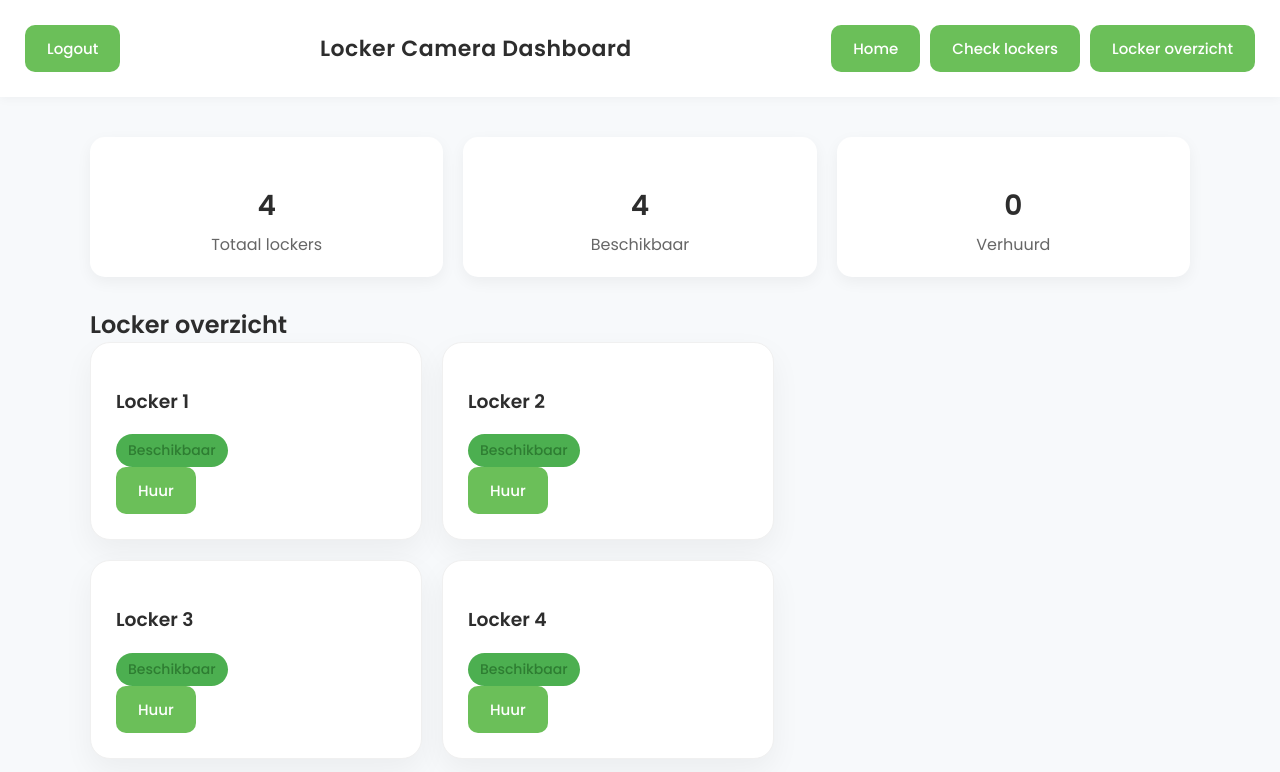
After one commit to IbrickBateman/Leihothek, a Flask app: page /rentals in a window 1280 px wide. The commit adds this page. Shown: the top 772 px of the page. Run offline with Flask 3, Linux system fonts and the light colour scheme; the visitor is signed in with stand-in values (Sample User, id 1).

Commit message:
Lockers toegevoegd en een aantal andere dingetjes

```diff
--- a/app/routes.py
+++ b/app/routes.py
@@ -3,6 +3,15 @@ import os
 
 from .services.detection import detect_items
 from .services.locker import get_locker_status
+from datetime import datetime
+from .services.yolo_services import detect_image
+
+lockers_data = [
+    {"name": "Locker 1", "status": "available", "user": None, "rented_at": None},
+    {"name": "Locker 2", "status": "available", "user": None, "rented_at": None},
+    {"name": "Locker 3", "status": "available", "user": None, "rented_at": None},
+    {"name": "Locker 4", "status": "available", "user": None, "rented_at": None},
+]
 
 main = Blueprint("main", __name__)
 
@@ -37,27 +46,37 @@ def home():
 
 @main.route("/check", methods=["GET", "POST"])
 def check():
-    if not session.get("logged_in"):
-        return redirect(url_for("main.login"))
     BASE_DIR = os.path.dirname(os.path.dirname(os.path.abspath(__file__)))
 
     lockers = {
-        "Locker 1": os.path.join(BASE_DIR, "input", "test.jpg"),
-        "Locker 2": os.path.join(BASE_DIR, "input", "test2.jpg"),
-    }
+    "Locker 1": os.path.join(BASE_DIR, "input", "test.jpg"),
+    "Locker 2": os.path.join(BASE_DIR, "input", "test2.jpg"),
+    "Locker 3": os.path.join(BASE_DIR, "input", "test3.jpg"),
+    "Locker 4": os.path.join(BASE_DIR, "input", "test4.jpg"),
+}
 
     results_data = {}
 
     for locker_name, image_path in lockers.items():
-        _, detected = detect_items(image_path)
-        status = get_locker_status(detected)
+        filename = os.path.basename(image_path)
 
-        filename = os.path.basename(image_path)
+        input_path = image_path
+        output_path = os.path.join(BASE_DIR, "static", "output", filename)
+
+        detections = detect_image(input_path, output_path)
+
+        if not detections:
+            status = "FOUT"
+        elif "laptop" in detections:
+            status = "FOUT"
+        else:
+            status = "OK"
 
         results_data[locker_name] = {
             "status": status,
-            "image": filename
-        }
+            "image": filename,
+            "detections": detections
+    }
 
     return render_template("index.html", lockers=results_data)
 
@@ -65,24 +84,80 @@ def check():
 def locker_detail(name):
     if not session.get("logged_in"):
         return redirect(url_for("main.login"))
+
     BASE_DIR = os.path.dirname(os.path.dirname(os.path.abspath(__file__)))
 
     lockers = {
         "Locker 1": "test.jpg",
-        "Locker 2": "test2.jpg"
+        "Locker 2": "test2.jpg",
+        "Locker 3": "test3.jpg",
+        "Locker 4": "test4.jpg",
     }
 
     if name not in lockers:
         return "Locker niet gevonden", 404
 
-    image_path = os.path.join(BASE_DIR, "input", lockers[name])
+    filename = lockers[name]
 
-    results, detected = detect_items(image_path)
-    status = get_locker_status(detected)
+    input_path = os.path.join(BASE_DIR, "input", filename)
+    output_path = os.path.join(BASE_DIR, "static", "output", filename)
+
+    detections = detect_image(input_path, output_path)
+
+    if not detections:
+        status = "FOUT"
+    elif "laptop" in detections:
+        status = "FOUT"
+    else:
+        status = "OK"
 
     data = {
         "status": status,
-        "image": lockers[name]
+        "image": filename
     }
 
     return render_template("locker.html", name=name, data=data)
+
+@main.route("/rentals")
+def rentals():
+    if not session.get("logged_in"):
+        return redirect(url_for("main.login"))
+
+    total = len(lockers_data)
+    available = sum(1 for l in lockers_data if l["status"] == "available")
+    rented = sum(1 for l in lockers_data if l["status"] == "rented")
+
+    return render_template(
+        "rentals.html",
+        lockers=lockers_data,
+        total=total,
+        available=available,
+        rented=rented
+    )
+
+
+@main.route("/rent/<name>")
+def rent_locker(name):
+    if not session.get("logged_in"):
+        return redirect(url_for("main.login"))
+
+    for locker in lockers_data:
+        if locker["name"] == name:
+            locker["status"] = "rented"
+            locker["user"] = "Admin"
+            locker["rented_at"] = datetime.now().strftime("%H:%M")
+
+    return redirect(url_for("main.rentals"))
+
+@main.route("/free/<name>")
+def free_locker(name):
+    if not session.get("logged_in"):
+        return redirect(url_for("main.login"))
+
+    for locker in lockers_data:
+        if locker["name"] == name:
+            locker["status"] = "available"
+            locker["user"] = None
+            locker["rented_at"] = None
+
+    return redirect(url_for("main.rentals"))
--- a/app/templates/base.html
+++ b/app/templates/base.html
@@ -15,7 +15,11 @@
 <body>
 
     <header class="navbar">
+
+
     <div class="nav-inner">
+
+    <a href="{{ url_for('main.logout') }}" class="btn">Logout</a>
 
         <h1>Locker Camera Dashboard</h1>
 
@@ -29,7 +33,9 @@
         <a href="{{ url_for('main.check') }}" class="btn">Check lockers</a>
     {% endif %}
 
-    <a href="{{ url_for('main.logout') }}" class="btn">Logout</a>
+    <a href="{{ url_for('main.rentals') }}" class="btn">Locker overzicht</a>
+
+
 
 </div>
 
--- a/app/templates/locker.html
+++ b/app/templates/locker.html
@@ -4,7 +4,7 @@
 
 <meta http-equiv="refresh" content="5">
 
-<div style="text-align: center;">
+<div class="locker-grid">
 
     <h2>{{ name }}</h2>
 
--- /dev/null
+++ b/app/templates/rentals.html
@@ -0,0 +1,61 @@
+{% extends "base.html" %}
+
+{% block content %}
+
+
+
+
+<div class="stats">
+    <div class="stat-card">
+        <h3>{{ total }}</h3>
+        <p>Totaal lockers</p>
+    </div>
+
+    <div class="stat-card">
+        <h3>{{ available }}</h3>
+        <p>Beschikbaar</p>
+    </div>
+
+
+
+    <div class="stat-card">
+        <h3>{{ rented }}</h3>
+        <p>Verhuurd</p>
+    </div>
+</div>
+
+
+
+<h2>Locker overzicht</h2>
+
+<div class="locker-grid">
+
+{% for locker in lockers %}
+
+<div class="card">
+    <h3>{{ locker.name }}</h3>
+
+    {% if locker.status == "available" %}
+        <span class="badge ok">Beschikbaar</span>
+        <a href="/rent/{{ locker.name }}" class="btn">Huur</a>
+    {% else %}
+        <span class="badge error">Verhuurd</span>
+        <p class="locker-user">Gebruiker: {{ locker.user }}</p>
+
+        {% if locker.rented_at %}
+        <p class="locker-time">Sinds: {{ locker.rented_at }}</p>
+        {% endif %}
+
+
+
+        <a href="/free/{{ locker.name }}" class="btn">Vrijgeven</a>
+
+    {% endif %}
+</div>
+
+{% endfor %}
+
+</div>
+
+
+{% endblock %}S
--- a/static/css/style.css
+++ b/static/css/style.css
@@ -129,6 +129,39 @@ p {
     text-decoration: none;
     color: inherit;
 }
+
+
+
+.stats {
+  display: flex;
+  gap: 20px;
+  margin-bottom: 30px;
+  justify-content: center;
+}
+
+.stats {
+  display: flex;
+  gap: 20px;
+  margin-bottom: 30px;
+}
+
+.stat-card {
+  background: white;
+  padding: 20px;
+  border-radius: 15px;
+  flex: 1;
+  text-align: center;
+  box-shadow: 0 5px 15px rgba(0,0,0,0.05);
+}
+
+.stat-card h3 {
+  font-size: 28px;
+  margin-bottom: 5px;
+}
+
+.stat-card p {
+  color: #666;
+}
 /* ======================
    IMAGE
 ====================== */
@@ -254,3 +287,30 @@ p {
   margin-bottom: 20px;
   color: #555;
 }
+
+.badge.ok {
+  background: #4caf50;
+}
+
+.badge.error {
+  background: #f44336;
+}
+
+.locker-user {
+  margin-top: 10px;
+  font-size: 14px;
+  color: #555;
+}
+
+
+.locker-time {
+  font-size: 13px;
+  color: #888;
+}
+
+.locker-grid {
+    display: grid;
+    grid-template-columns: repeat(2, 1fr); /* 2 kolommen */
+    gap: 20px;
+    max-width: 600px;
+}
```
Also changed, not shown: app/services/yolo_services.py (added, +29 -0 lines), app/templates/index.html (+7 -1 lines), test_yolo.py (added, +11 -0 lines), input/test.jpg, input/test2.jpg, input/test3.jpg (added), input/test4.jpg (added).
